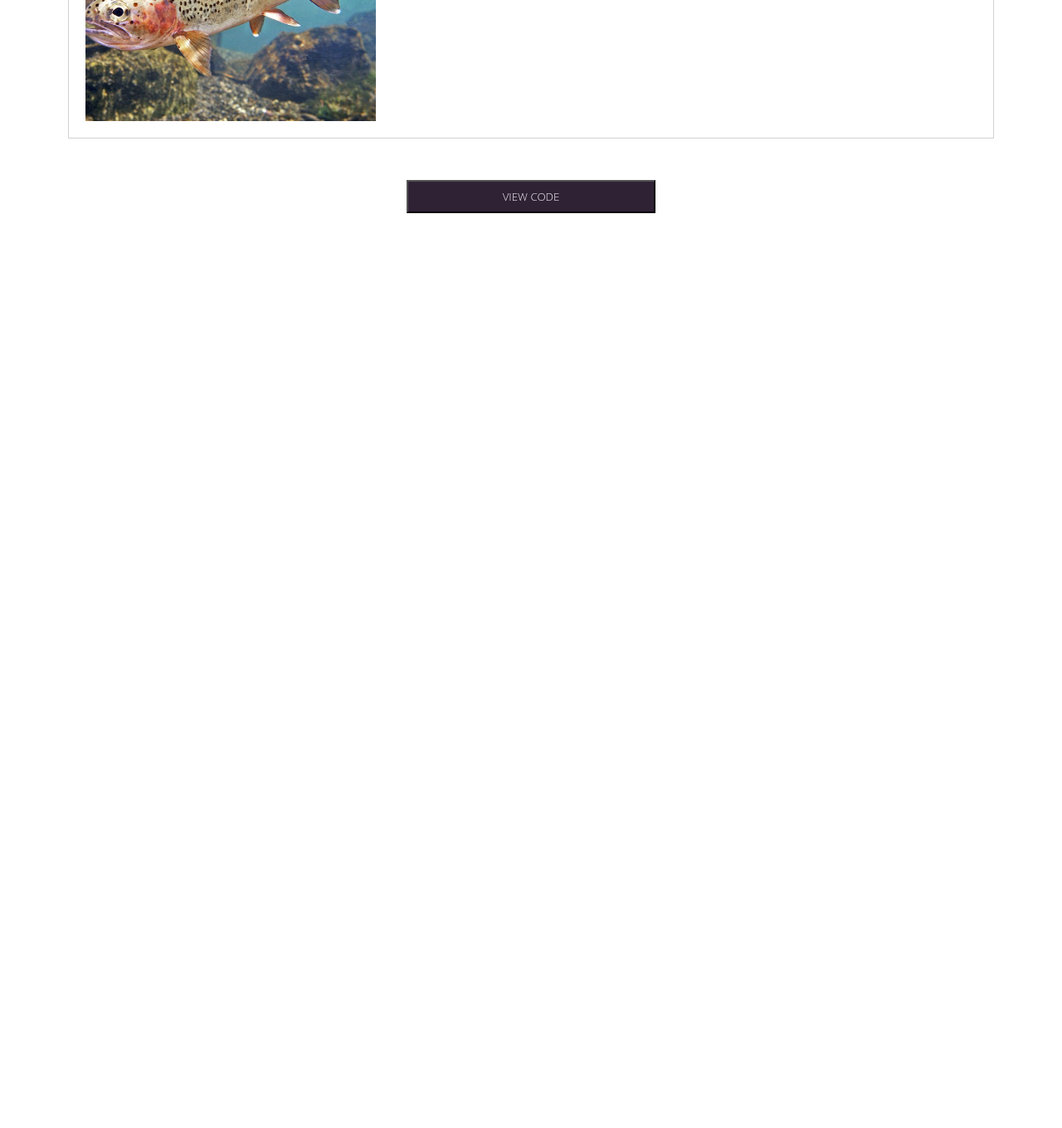
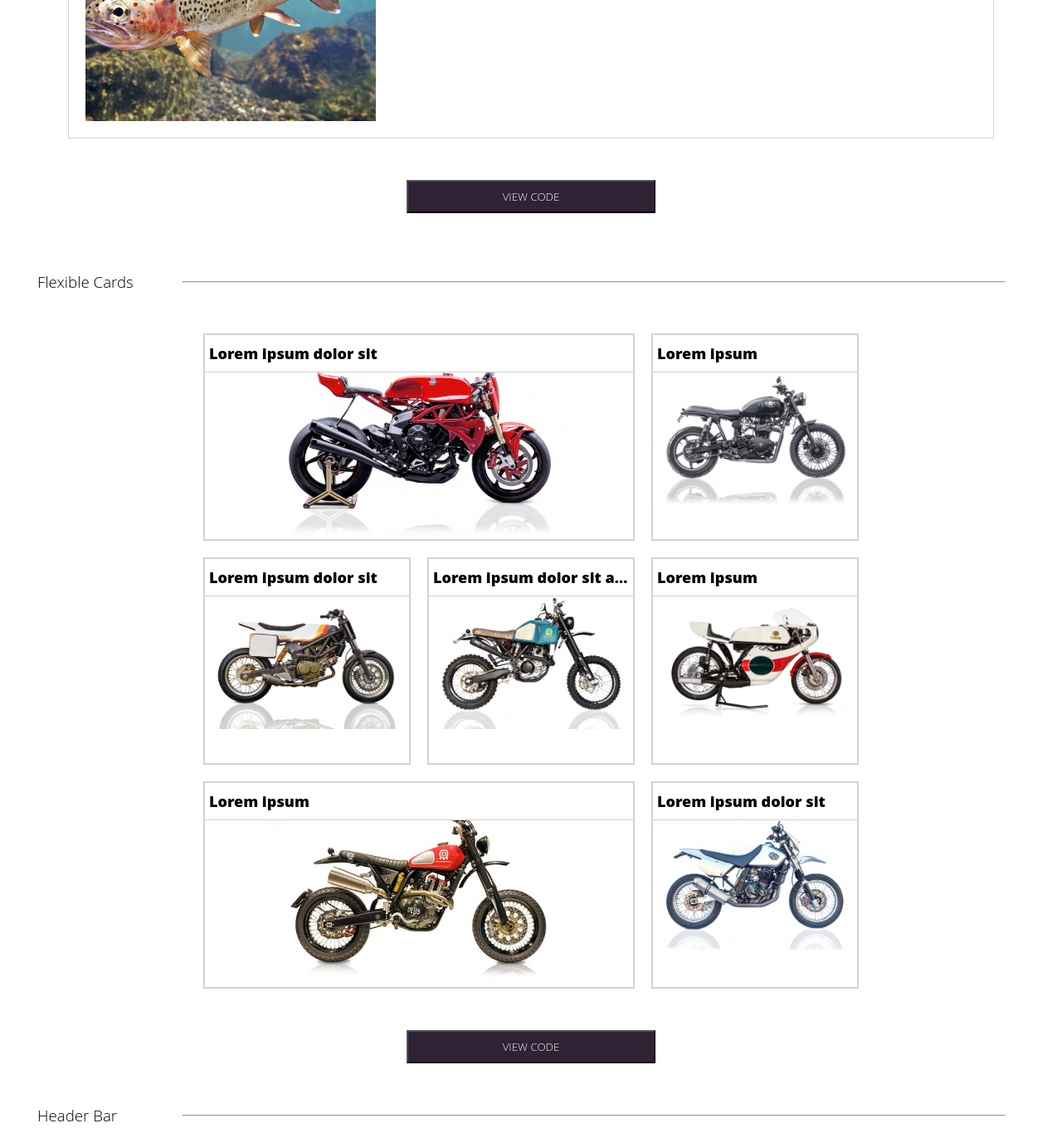
Before and after one commit to jessepackwood/pattrn-party, a plain HTML site: page index.html in a window 1280 px wide. Shown: the part 535-1895 px from the top of the page at 83% size. Before the commit the page ends 812 px from the top, so only its background shows below. Drawn offline with Linux system fonts and the light colour scheme.

Commit message:
create flexible cards

```diff
--- a/index.html
+++ b/index.html
@@ -104,12 +104,69 @@
             </div>
           </div>
 
-      <button class='view-code'><a href='https://codepen.io/jessewood/pen/EQNoqG'>VIEW CODE</button>
+      <button class='view-code'><a href='https://codepen.io/jessewood/pen/EQNoqG'></a>VIEW CODE</button>
       </div>
 
     </div>
   </div>
 
+  <div class='flexible-cards-container'>
+    <div class='subtitle'>
+      <h3 class='pattern-title'>Flexible Cards</h3>
+      <hr/>
+    </div>
+    <div class='flexible-cards'>
+      <div class='flex-1 flex-card'>
+          <h5 class='flex-title'>
+            Lorem ipsum dolor sit
+          </h5>
+
+      </div>
+      <div class='flex-2 flex-card'>
+          <h5 class='flex-title'>
+            Lorem ipsum
+          </h5>
+
+      </div>
+      <div class='flex-3 flex-card'>
+        <h5 class='flex-title'>
+          Lorem ipsum dolor sit
+        </h5>
+      </div>
+      <div class='flex-4 flex-card'>
+        <h5 class='flex-title'>
+          Lorem ipsum dolor sit amet, consectetue
+        </h5>
+
+
+      </div>
+      <div class='flex-5 flex-card'>
+        <h5 class='flex-title'>
+          Lorem ipsum
+        </h5>
+
+      </div>
+      <div class='flex-6 flex-card'>
+        <h5 class='flex-title'>
+          Lorem ipsum
+        </h5>
+      </div>
+      <div class='flex-7 flex-card'>
+        <h5 class='flex-title'>
+          Lorem ipsum dolor sit
+        </h5>
+      </div>
+    </div>
+
+    <button class='view-code'><a href='https://codepen.io/jessewood/pen/EQNoqG'></a>VIEW CODE</button>
+  </div>
+
+  <div class='header-bar-container'>
+    <div class='subtitle'>
+      <h3 class='pattern-title'>Header Bar</h3>
+      <hr/>
+    </div>
+  </div>
 
 </body>
 
--- a/style.css
+++ b/style.css
@@ -177,6 +177,112 @@ a {
   color: #F2F2F2;
 }
 
+.flexible-cards-container {
+  display: flex;
+  flex-direction: column;
+  justify-content: center;
+}
+
+.flexible-cards {
+  display: grid;
+  grid-auto-rows: 250px 250px 250px;
+  grid-gap: 20px;
+  grid-template-columns: 250px 250px 250px;
+  justify-content: center;
+}
+
+.flex-card {
+  border: #D1D2D3 solid 2px;
+}
+
+.flex-title {
+  background: #fff;
+}
+
+.flex-card h5 {
+  padding: 10px 5px;
+  white-space: nowrap;
+  overflow: hidden;
+  text-overflow: ellipsis;
+}
+
+.flex-1 {
+  grid-column-end: 3;
+  grid-column-start: 1;
+  grid-row-end: 1;
+  grid-row-start: 1;
+  background-image: url('./AgoTTWebsiteHERO-white2-580x387.jpg');
+  background-position: center;
+  background-size: contain;
+  background-repeat: no-repeat;
+}
+
+.flex-2 {
+  grid-column-end: 4;
+  grid-column-start: 3;
+  grid-row-end: 1;
+  grid-row-start: 1;
+  background-image: url('./OnyxHero-580x386.jpg');
+  background-position: center;
+  background-size: contain;
+  background-repeat: no-repeat;
+}
+
+.flex-3 {
+  grid-column-end: 2;
+  grid-column-start: 1;
+  grid-row-end: 2;
+  grid-row-start: 2;
+  background-image: url('./southpaw_Hero-580x387.jpg');
+  background-position: center;
+  background-size: contain;
+  background-repeat: no-repeat;
+}
+
+.flex-4 {
+  grid-column-end: 3;
+  grid-column-start: 2;
+  grid-row-end: 2;
+  grid-row-start: 2;
+  background-image: url('./TheRange_Hero-580x387.jpg');
+  background-position: center;
+  background-size: contain;
+  background-repeat: no-repeat;
+}
+
+.flex-5 {
+  grid-column-end: 4;
+  grid-column-start: 3;
+  grid-row-end: 2;
+  grid-row-start: 2;
+  background-image: url('./TZHiRes-0315-HERO2.jpg');
+  background-position: center;
+  background-size: contain;
+  background-repeat: no-repeat;
+}
+
+.flex-6 {
+  grid-column-end: 3;
+  grid-column-start: 1;
+  grid-row-end: 3;
+  grid-row-start: 3;
+  background-image: url('./Deusky_510_2F2G72421-580x386.jpg');
+  background-position: center;
+  background-size: contain;
+  background-repeat: no-repeat;
+}
+
+.flex-7 {
+  grid-column-end: 4;
+  grid-column-start: 3;
+  grid-row-end: 3;
+  grid-row-start: 3;
+  background-image: url('./DR_HERO-580x387.jpg');
+  background-position: center;
+  background-size: contain;
+  background-repeat: no-repeat;
+}
+
 @media screen and (max-width: 650px){
 
   .card-container {
@@ -254,3 +360,18 @@ a {
     width: 75%;
   }
 }
+
+@media screen and (max-width: 820px){
+
+  .flexible-cards {
+    display: flex;
+    flex-direction: column;
+    align-items: center;
+  }
+
+  .flex-card {
+    margin: 10px 0;
+    width: 75%;
+    height: 300px;
+  }
+}
```
Also changed, not shown: AgoTTWebsiteHERO-white2-580x387.jpg (added), DR_HERO-580x387.jpg (added), Deusky_510_2F2G72421-580x386.jpg (added), HERO_2web-580x387.jpg (added), OnyxHero-580x386.jpg (added), TZHiRes-0315-HERO2.jpg (added), TheRange_Hero-580x387.jpg (added), southpaw_Hero-580x387.jpg (added).
